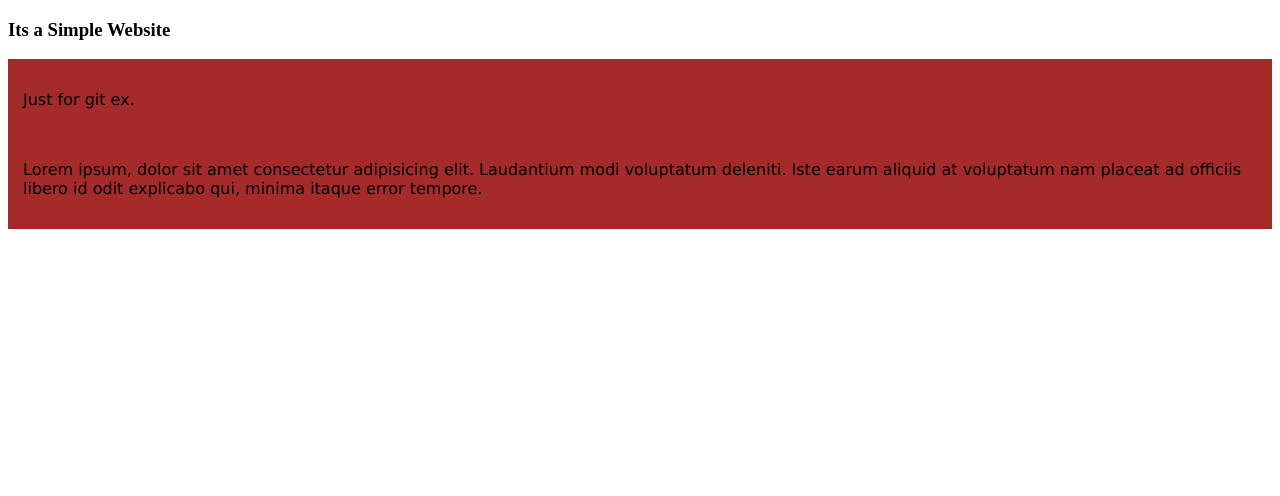
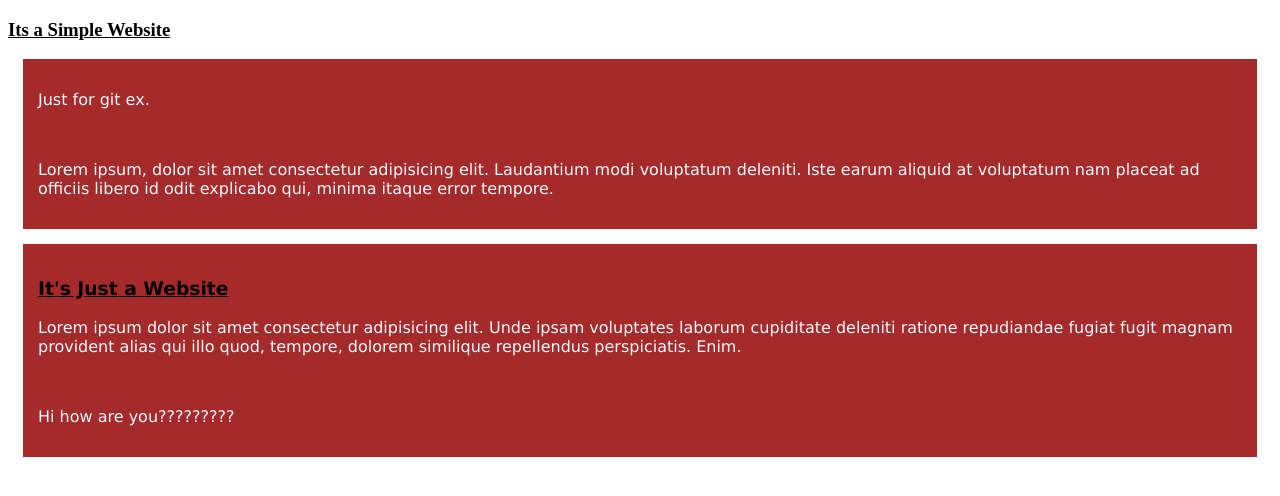
Before and after one commit to KaziMashhunAhmed/Simple-website, a plain HTML site: page index.html in a window 1280 px wide. Drawn offline with Linux system fonts and the light colour scheme.

Commit message:
Added more div and updated the style

```diff
--- a/St/style.css
+++ b/St/style.css
@@ -2,4 +2,11 @@ div{
     background-color: brown;
     padding: 15px;
     font-family: Verdana, Geneva, Tahoma, sans-serif;
+    margin: 15px;
 }
+p{
+    color: aliceblue;
+}
+h3{
+    text-decoration: underline;
+}
--- a/index.html
+++ b/index.html
@@ -15,5 +15,10 @@
             voluptatum nam placeat ad officiis libero id odit explicabo qui, minima itaque error tempore.</p>
     </div>
 
+    <div>
+        <h3>It's Just a Website </h3>
+        <p>Lorem ipsum dolor sit amet consectetur adipisicing elit. Unde ipsam voluptates laborum cupiditate deleniti ratione repudiandae fugiat fugit magnam provident alias qui illo quod, tempore, dolorem similique repellendus perspiciatis. Enim.</p>
+        <br><p>Hi how are you?????????</p>
+    </div>
 </body>
 </html>
```
